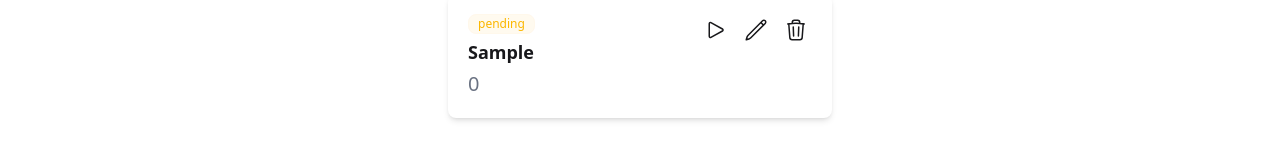
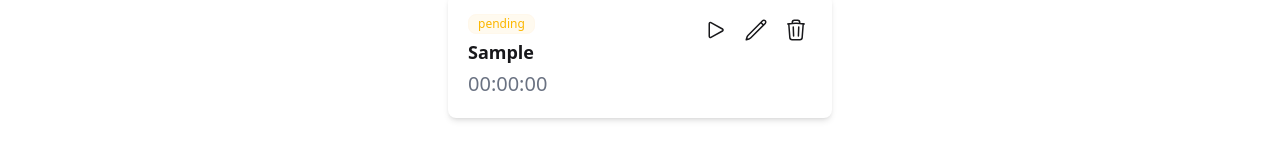
Before and after one commit to kurtthezombie/tasky, a Next.js app: page / in a window 1280 px wide. Both pictures are taken after typing "Sample" into the empty fields and a click on the button "+ Add". Shown: the part 190-344 px from the top of the page. Built offline with nearby package versions, Linux system fonts and the light colour scheme.

Commit message:
add timer functionality

```diff
--- a/src/modules/landing/components/TaskTimer.tsx
+++ b/src/modules/landing/components/TaskTimer.tsx
@@ -1,4 +1,4 @@
-import { useState } from "react";
+import { useState, useEffect } from "react";
 import { useTasks } from "@/common/hooks/useTasks";
 import { statusClass } from "@/common/constants/task";
 
@@ -16,6 +16,31 @@ export const TaskTimer = () => {
     addTask(title);
     setTitle("");
   };
+
+  const formatTime = (seconds: number) => {
+    const hrs = Math.floor(seconds / 3600);
+    const mins = Math.floor((seconds % 3600) / 60);
+    const secs = seconds % 60;
+
+    return [
+      String(hrs).padStart(2, "0"),
+      String(mins).padStart(2, "0"),
+      String(secs).padStart(2, "0"),
+    ].join(":");
+  }
+
+  useEffect(() => {
+    if (runningTaskId === null) return;
+
+    const interval = setInterval(() => {
+      const task = tasks.find(t => t.id === runningTaskId);
+      if (task) {
+        updateTask(runningTaskId, { time: task.time + 1 });
+      }
+    }, 1000);
+
+    return () => clearInterval(interval);
+  }, [runningTaskId, updateTask]);
 
   return (
     <>
@@ -57,7 +82,7 @@ export const TaskTimer = () => {
                     ) : (
                       <h1 className="card-title text-lg break-all">{task.title}</h1>
                     )}
-                      <h1 className="text-xl text-gray-500">{task.time}</h1>
+                      <h1 className="text-xl text-gray-500">{formatTime(task.time)}</h1>
                     </div>
                     <div className="flex gap-2">
                       <button
--- a/src/pages/index.tsx
+++ b/src/pages/index.tsx
@@ -9,7 +9,7 @@ export default function Home() {
   return (
     <>
     <Head>
-      <title>Task Timer</title>
+      <title>Tasky</title>
     </Head>
     <Landing />
     <Footer />
```
